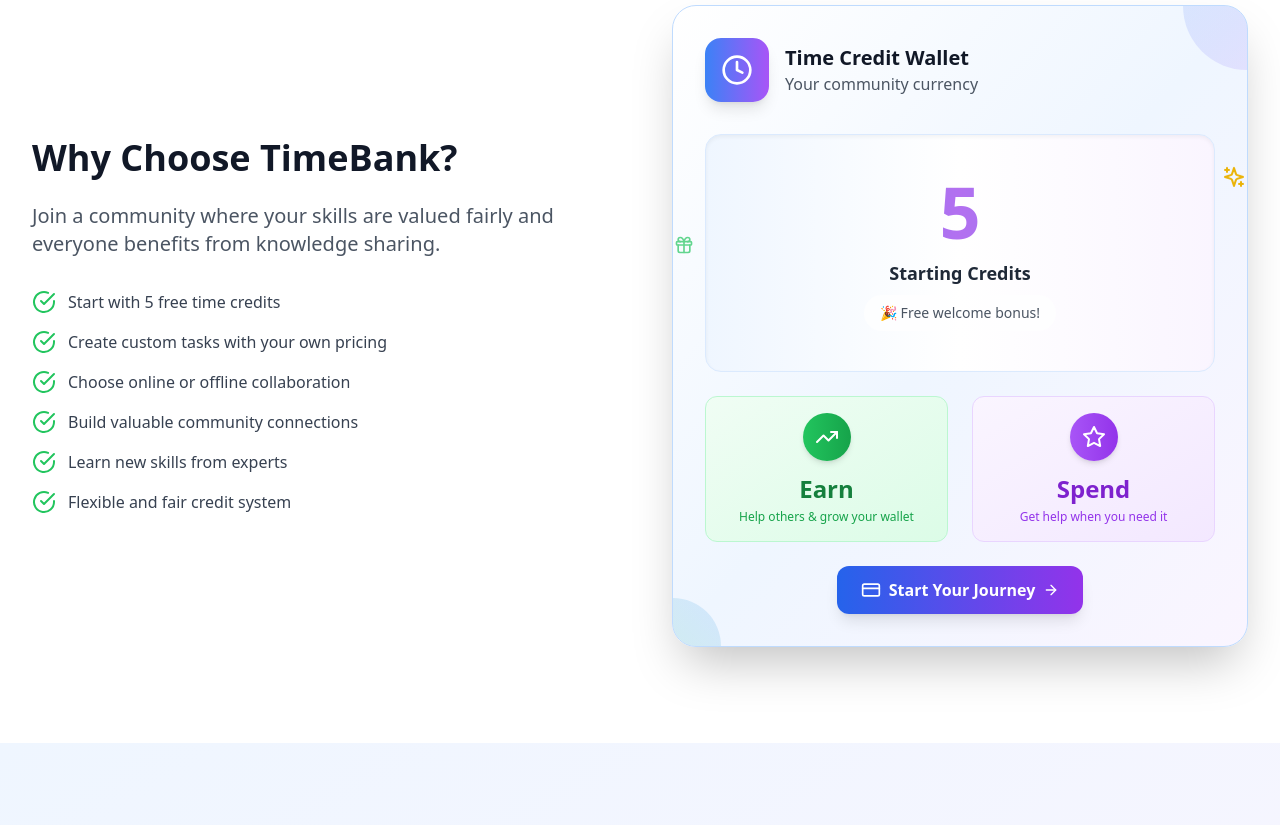
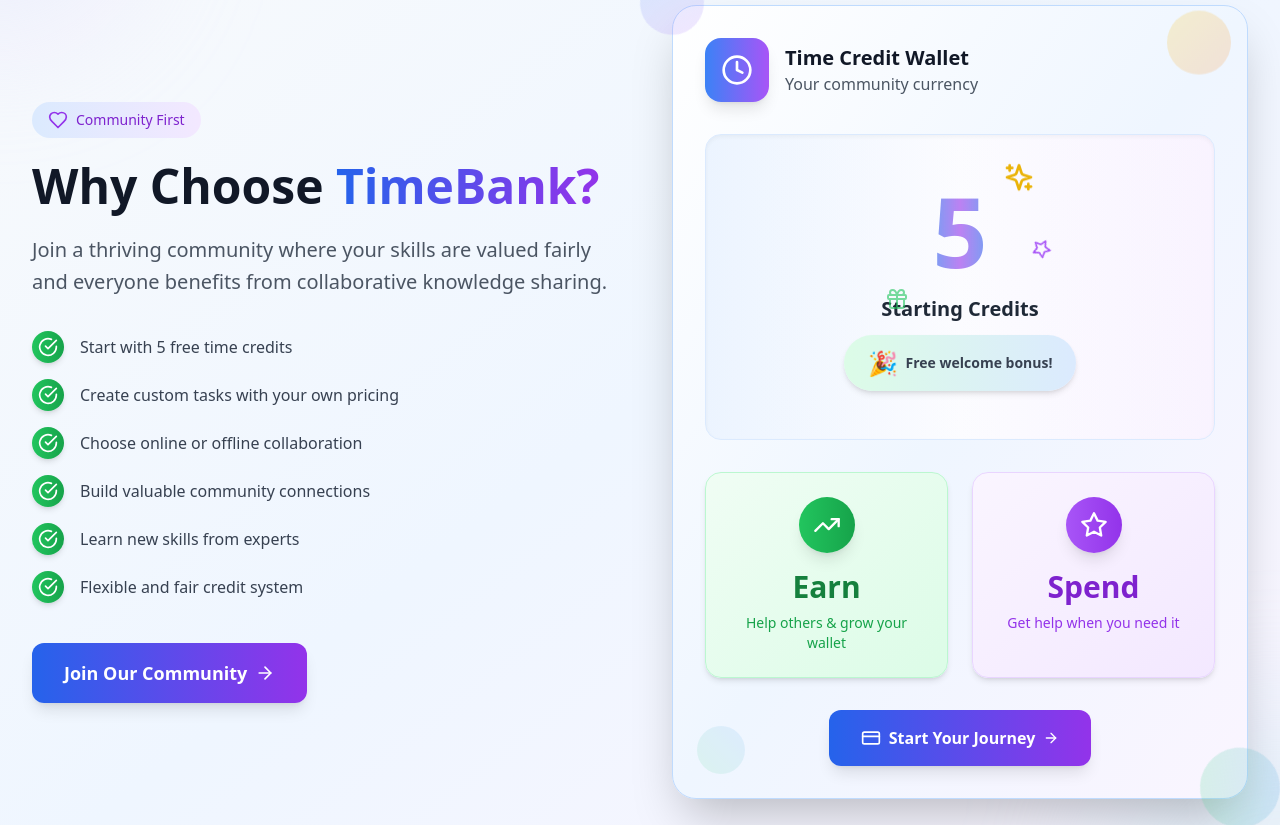
Before and after one commit to Kandi-Rohan/bolt_Hackathon, a React (Vite) app: page / in a window 1280 px wide. Shown: the part 3010-3835 px from the top of the page. Built offline with nearby package versions, Linux system fonts and the light colour scheme.

Commit message:
Enhance Benefits Section Presentation

```diff
--- a/src/components/LandingPage.tsx
+++ b/src/components/LandingPage.tsx
@@ -360,35 +360,65 @@ const LandingPage: React.FC = () => {
         </div>
       </section>
 
-      {/* Benefits Section */}
-      <section className="py-24 bg-white">
-        <div className="max-w-7xl mx-auto px-4 sm:px-6 lg:px-8">
+      {/* Benefits Section - Enhanced */}
+      <section className="py-24 bg-gradient-to-br from-slate-50 via-blue-50 to-purple-50 relative overflow-hidden">
+        {/* Background decorative elements */}
+        <div className="absolute top-0 left-0 w-72 h-72 bg-gradient-to-br from-blue-200/30 to-purple-200/30 rounded-full -translate-x-36 -translate-y-36 blur-3xl"></div>
+        <div className="absolute bottom-0 right-0 w-96 h-96 bg-gradient-to-tl from-green-200/30 to-blue-200/30 rounded-full translate-x-48 translate-y-48 blur-3xl"></div>
+
+        <div className="max-w-7xl mx-auto px-4 sm:px-6 lg:px-8 relative z-10">
           <div className="grid grid-cols-1 lg:grid-cols-2 gap-16 items-center">
             <div>
-              <h2 className="text-4xl font-bold text-gray-900 mb-6">
-                Why Choose TimeBank?
+              <div className="inline-flex items-center space-x-2 bg-gradient-to-r from-blue-100 to-purple-100 px-4 py-2 rounded-full mb-6">
+                <Heart className="w-5 h-5 text-purple-600" />
+                <span className="text-purple-700 font-medium text-sm">Community First</span>
+              </div>
+
+              <h2 className="text-4xl lg:text-5xl font-bold text-gray-900 mb-6 leading-tight">
+                Why Choose{' '}
+                <span className="bg-gradient-to-r from-blue-600 to-purple-600 bg-clip-text text-transparent">
+                  TimeBank?
+                </span>
               </h2>
-              <p className="text-xl text-gray-600 mb-8">
-                Join a community where your skills are valued fairly and everyone benefits from knowledge sharing.
+
+              <p className="text-xl text-gray-600 mb-8 leading-relaxed">
+                Join a thriving community where your skills are valued fairly and everyone benefits from collaborative knowledge sharing.
               </p>
+
               <div className="space-y-4">
                 {benefits.map((benefit, index) => (
-                  <div key={index} className="flex items-center space-x-3">
-                    <CheckCircle className="w-6 h-6 text-green-500 flex-shrink-0" />
-                    <span className="text-gray-700">{benefit}</span>
+                  <div key={index} className="flex items-center space-x-4 group">
+                    <div className="w-8 h-8 bg-gradient-to-r from-green-500 to-green-600 rounded-full flex items-center justify-center flex-shrink-0 shadow-md group-hover:scale-110 transition-transform duration-200">
+                      <CheckCircle className="w-5 h-5 text-white" />
+                    </div>
+                    <span className="text-gray-700 font-medium group-hover:text-gray-900 transition-colors">{benefit}</span>
                   </div>
                 ))}
               </div>
+
+              <div className="mt-10">
+                <button
+                  onClick={handleGetStarted}
+                  className="bg-gradient-to-r from-blue-600 to-purple-600 text-white px-8 py-4 rounded-xl font-semibold text-lg hover:from-blue-700 hover:to-purple-700 transition-all duration-200 shadow-lg hover:shadow-xl transform hover:-translate-y-1 flex items-center space-x-2"
+                >
+                  <span>Join Our Community</span>
+                  <ArrowRight className="w-5 h-5" />
+                </button>
+              </div>
             </div>
 
-            <div className="relative bg-gradient-to-br from-white via-blue-50 to-purple-50 rounded-3xl shadow-2xl p-8 border border-blue-200 overflow-hidden">
-              {/* Decorative elements */}
-              <div className="absolute top-0 right-0 w-32 h-32 bg-gradient-to-br from-blue-400/20 to-purple-400/20 rounded-full -translate-y-16 translate-x-16"></div>
-              <div className="absolute bottom-0 left-0 w-24 h-24 bg-gradient-to-tr from-green-400/20 to-blue-400/20 rounded-full translate-y-12 -translate-x-12"></div>
+            <div className="relative">
+              {/* Main wallet card with enhanced 3D effect */}
+              <div className="relative bg-gradient-to-br from-white via-blue-50 to-purple-50 rounded-3xl shadow-2xl p-8 border border-blue-200 overflow-hidden transform hover:scale-105 transition-all duration-300">
+                {/* Floating decorative elements */}
+                <div className="absolute top-4 right-4 w-16 h-16 bg-gradient-to-br from-yellow-400/20 to-orange-400/20 rounded-full animate-bounce"></div>
+                <div className="absolute bottom-6 left-6 w-12 h-12 bg-gradient-to-tr from-green-400/20 to-blue-400/20 rounded-full animate-pulse"></div>
+                <div className="absolute top-1/2 right-8 w-8 h-8 bg-gradient-to-br from-purple-400/20 to-pink-400/20 rounded-full animate-ping"></div>
 
                 <div className="relative z-10">
+                  {/* Header */}
                   <div className="flex items-center space-x-4 mb-8">
-                  <div className="w-16 h-16 bg-gradient-to-r from-blue-500 to-purple-500 rounded-2xl flex items-center justify-center shadow-lg">
+                    <div className="w-16 h-16 bg-gradient-to-r from-blue-500 to-purple-500 rounded-2xl flex items-center justify-center shadow-lg transform hover:rotate-12 transition-transform duration-300">
                       <Clock className="w-8 h-8 text-white" />
                     </div>
                     <div>
@@ -397,55 +427,93 @@ const LandingPage: React.FC = () => {
                     </div>
                   </div>
 
-                <div className="text-center py-10 bg-gradient-to-r from-blue-50 via-white to-purple-50 rounded-2xl border border-blue-100 shadow-inner mb-6">
-                  <div className="relative">
-                    <div className="text-7xl font-black bg-gradient-to-r from-blue-600 via-purple-600 to-blue-600 bg-clip-text text-transparent mb-3 animate-pulse">
+                  {/* Credit display with enhanced animation */}
+                  <div className="text-center py-12 bg-gradient-to-r from-blue-50 via-white to-purple-50 rounded-2xl border border-blue-100 shadow-inner mb-8 relative overflow-hidden">
+                    {/* Background pattern */}
+                    <div className="absolute inset-0 bg-gradient-to-r from-blue-100/50 to-purple-100/50 opacity-30"></div>
+
+                    <div className="relative z-10">
+                      <div className="relative inline-block">
+                        <div className="text-8xl font-black bg-gradient-to-r from-blue-600 via-purple-600 to-blue-600 bg-clip-text text-transparent mb-4 animate-pulse">
                           5
                         </div>
-                    <div className="absolute -top-2 -right-8">
-                      <Sparkles className="w-6 h-6 text-yellow-500 animate-bounce" />
+                        {/* Floating sparkles */}
+                        <div className="absolute -top-4 -right-12">
+                          <Sparkles className="w-8 h-8 text-yellow-500 animate-bounce" />
                         </div>
-                    <div className="absolute -bottom-2 -left-8">
-                      <Gift className="w-5 h-5 text-green-500 animate-pulse" />
+                        <div className="absolute -bottom-4 -left-12">
+                          <Gift className="w-6 h-6 text-green-500 animate-pulse" />
                         </div>
-                  </div>
-                  <div className="text-lg font-bold text-gray-800 mb-2">Starting Credits</div>
-                  <div className="text-sm text-gray-600 bg-white/70 px-4 py-2 rounded-full inline-block">
-                    🎉 Free welcome bonus!
+                        <div className="absolute top-1/2 -right-16">
+                          <Star className="w-5 h-5 text-purple-500 animate-spin" />
                         </div>
                       </div>
 
-                <div className="grid grid-cols-2 gap-6 mb-6">
-                  <div className="text-center p-4 bg-gradient-to-br from-green-50 to-green-100 rounded-xl border border-green-200">
-                    <div className="w-12 h-12 bg-gradient-to-r from-green-500 to-green-600 rounded-full flex items-center justify-center mx-auto mb-3 shadow-md">
-                      <TrendingUp className="w-6 h-6 text-white" />
+                      <div className="text-xl font-bold text-gray-800 mb-3">Starting Credits</div>
+                      <div className="inline-flex items-center space-x-2 bg-gradient-to-r from-green-100 to-blue-100 px-6 py-3 rounded-full shadow-md">
+                        <span className="text-2xl">🎉</span>
+                        <span className="text-sm font-semibold text-gray-700">Free welcome bonus!</span>
                       </div>
-                    <div className="text-2xl font-bold text-green-700 mb-1">Earn</div>
-                    <div className="text-xs text-green-600">Help others & grow your wallet</div>
-                  </div>
-                  <div className="text-center p-4 bg-gradient-to-br from-purple-50 to-purple-100 rounded-xl border border-purple-200">
-                    <div className="w-12 h-12 bg-gradient-to-r from-purple-500 to-purple-600 rounded-full flex items-center justify-center mx-auto mb-3 shadow-md">
-                      <Star className="w-6 h-6 text-white" />
-                    </div>
-                    <div className="text-2xl font-bold text-purple-700 mb-1">Spend</div>
-                    <div className="text-xs text-purple-600">Get help when you need it</div>
                     </div>
                   </div>
 
+                  {/* Earn/Spend sections with enhanced design */}
+                  <div className="grid grid-cols-2 gap-6 mb-8">
+                    <div className="text-center p-6 bg-gradient-to-br from-green-50 to-green-100 rounded-2xl border border-green-200 shadow-md hover:shadow-lg transition-all duration-200 hover:-translate-y-1">
+                      <div className="w-14 h-14 bg-gradient-to-r from-green-500 to-green-600 rounded-full flex items-center justify-center mx-auto mb-4 shadow-lg">
+                        <TrendingUp className="w-7 h-7 text-white" />
+                      </div>
+                      <div className="text-3xl font-bold text-green-700 mb-2">Earn</div>
+                      <div className="text-sm text-green-600 font-medium">Help others & grow your wallet</div>
+                    </div>
+
+                    <div className="text-center p-6 bg-gradient-to-br from-purple-50 to-purple-100 rounded-2xl border border-purple-200 shadow-md hover:shadow-lg transition-all duration-200 hover:-translate-y-1">
+                      <div className="w-14 h-14 bg-gradient-to-r from-purple-500 to-purple-600 rounded-full flex items-center justify-center mx-auto mb-4 shadow-lg">
+                        <Star className="w-7 h-7 text-white" />
+                      </div>
+                      <div className="text-3xl font-bold text-purple-700 mb-2">Spend</div>
+                      <div className="text-sm text-purple-600 font-medium">Get help when you need it</div>
+                    </div>
+                  </div>
+
+                  {/* CTA Button */}
                   <div className="text-center">
                     <button
                       onClick={handleGetStarted}
-                    className="bg-gradient-to-r from-blue-600 to-purple-600 text-white px-6 py-3 rounded-xl font-semibold hover:from-blue-700 hover:to-purple-700 transition-all duration-200 shadow-lg hover:shadow-xl transform hover:-translate-y-1 flex items-center space-x-2 mx-auto"
+                      className="bg-gradient-to-r from-blue-600 to-purple-600 text-white px-8 py-4 rounded-xl font-semibold hover:from-blue-700 hover:to-purple-700 transition-all duration-200 shadow-lg hover:shadow-xl transform hover:-translate-y-1 flex items-center space-x-2 mx-auto group"
                     >
-                    <CreditCard className="w-5 h-5" />
+                      <CreditCard className="w-5 h-5 group-hover:scale-110 transition-transform" />
                       <span>Start Your Journey</span>
-                    <ArrowRight className="w-4 h-4" />
+                      <ArrowRight className="w-4 h-4 group-hover:translate-x-1 transition-transform" />
                     </button>
                   </div>
                 </div>
               </div>
+
+              {/* Additional floating elements around the card */}
+              <div className="absolute -top-8 -left-8 w-16 h-16 bg-gradient-to-br from-blue-400/20 to-purple-400/20 rounded-full animate-float"></div>
+              <div className="absolute -bottom-8 -right-8 w-20 h-20 bg-gradient-to-br from-green-400/20 to-blue-400/20 rounded-full animate-float-delayed"></div>
             </div>
           </div>
+        </div>
+
+        {/* Custom animations */}
+        <style jsx>{`
+          @keyframes float {
+            0%, 100% { transform: translateY(0px) rotate(0deg); }
+            50% { transform: translateY(-20px) rotate(180deg); }
+          }
+          @keyframes float-delayed {
+            0%, 100% { transform: translateY(0px) rotate(0deg); }
+            50% { transform: translateY(-15px) rotate(-180deg); }
+          }
+          .animate-float {
+            animation: float 6s ease-in-out infinite;
+          }
+          .animate-float-delayed {
+            animation: float-delayed 8s ease-in-out infinite;
+          }
+        `}</style>
       </section>
 
       {/* Testimonials */}
```
Lines whose indentation alone changed are shown as unchanged.
